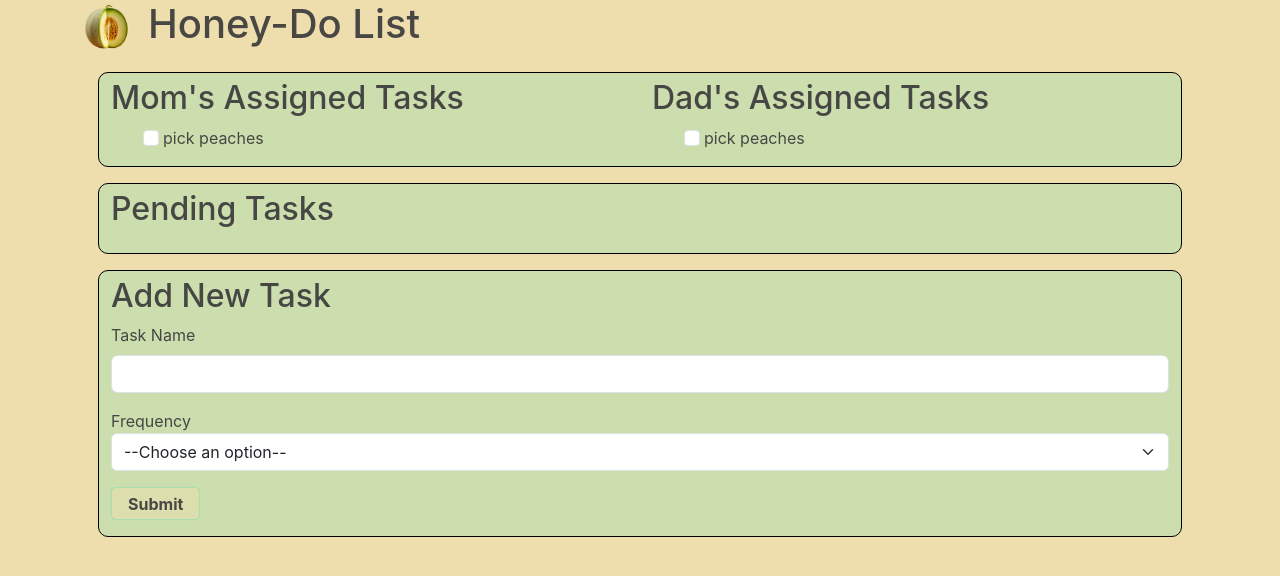
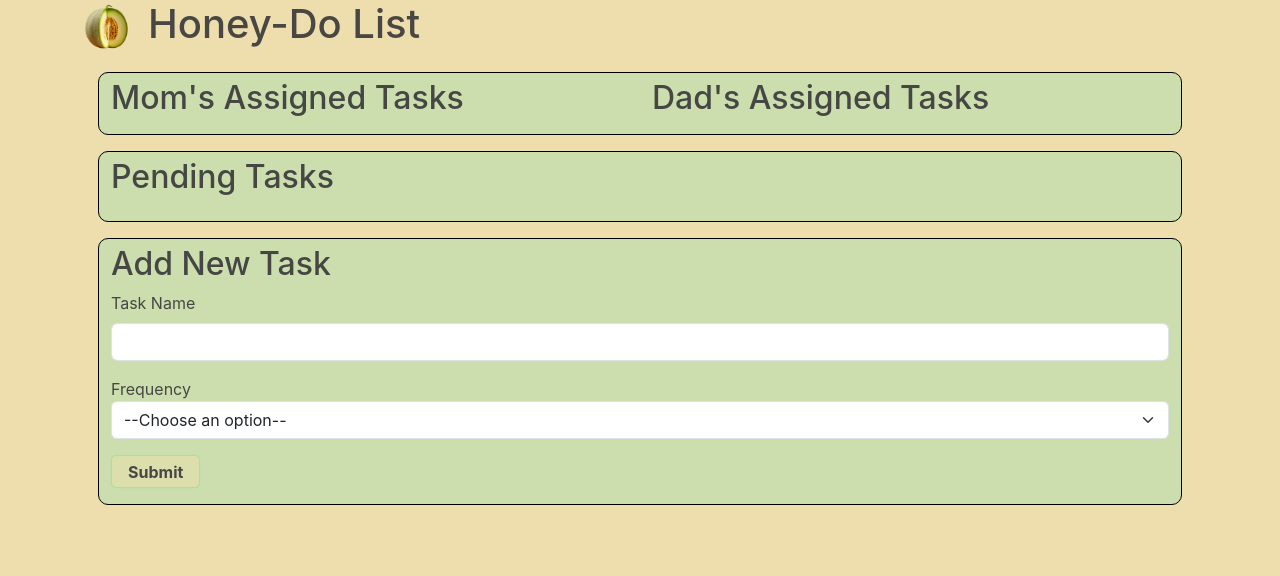
Before and after one commit to javar10/Honey-Do-List_React, a React (Create React App) app: page / in a window 1280 px wide. Shown: the top 576 px of the page. Built offline with nearby package versions, Linux system fonts and the light colour scheme.

Commit message:
assign tasks by user

```diff
--- a/src/App.js
+++ b/src/App.js
@@ -23,7 +23,7 @@ function App() {
         <h1 style={{ display: 'inline', marginRight: '10px' }}>Honey-Do List</h1> */}
       </div>
 
-        <AssignedTasks assignedList={assignedList}/>
+        <AssignedTasks taskList={taskList}/>
 
       <div className="row">
         <PendingTasks className="col" assignedList={assignedList} setAssignedList={setAssignedList} taskList={taskList} setTaskList={setTaskList}/>
--- a/src/components/AssignedTasks.js
+++ b/src/components/AssignedTasks.js
@@ -1,15 +1,16 @@
 import TaskList from "./TaskList";
 import { USERS } from '../shared/USERS';
 
-function AssignedTasks({assignedList}) {
-    console.log(USERS);
+function AssignedTasks({taskList}) {
     return (
         <div className="row">
             {USERS.map(user => {
+                const usersTasks = taskList.filter(task => task.assignment === user);
+                console.log(usersTasks);
                 return (
                     <div className="col">
                         <h2>{user}'s Assigned Tasks</h2>
-                        <TaskList taskList={assignedList}/>
+                        <TaskList taskList={usersTasks}/>
                     </div>
                 )
             })}
--- a/src/components/NewTaskForm.js
+++ b/src/components/NewTaskForm.js
@@ -1,5 +1,5 @@
 import {useState} from "react";
-import {Task} from "../shared/TASKS";
+import {Task} from "../features/new_tasks/newTaskSlice";
 
 function NewTaskForm({taskList, setTaskList}) {
     const initialFormData = {task: "", frequency: ""};
@@ -13,13 +13,14 @@ function NewTaskForm({taskList, setTaskList}) {
     const [taskCounter, setTaskCounter] = useState(0);
     function handleSubmit(event) {
         event.preventDefault();
-        const newTask = new Task(taskCounter, formData.task);
+        const newTask = new Task(taskCounter, formData.task, formData.frequency);
         console.log(newTask);
         setTaskList([...taskList, newTask]);
         setTaskCounter(taskCounter + 1);
         console.log(taskList);
         setFormData(initialFormData);
     }
+    console.log(taskList);
 
     return (
         <>
--- a/src/components/PendingTasks.js
+++ b/src/components/PendingTasks.js
@@ -4,17 +4,23 @@ import AssignTaskBtn from "./buttons/AssignTaskBtn";
 import TaskListItem from "./TaskListItem";
 
 function PendingTasks({taskList, setTaskList, assignedList, setAssignedList, usersArray}) {
+
     return (
         <>
             <h2>Pending Tasks</h2>
             <ul>
                 {taskList.map( task => {
+                    console.log(task.assignment);
+                    if (task.assignment === null) {
                         return (
                             <>
                                 <li key={task.id} className="list-group-item">{task.name}</li>
                                 <AssignTaskBtn taskList={taskList} setTaskList={setTaskList} assignedList={assignedList} setAssignedList={setAssignedList} task={task}/>
                             </>
                         )
+                    } else {
+                        return <></>
+                    }
 
                 })}
             </ul>
--- a/src/components/UserList.js
+++ b/src/components/UserList.js
@@ -5,10 +5,15 @@ function UserList({taskList, setTaskList, assignedList, setAssignedList, usersAr
 
     function handleClick(e) {
         setAssignedList([...assignedList, task]);
-        setTaskList(taskList.filter(li => li !== task));
+        task.assignment = e.target.innerText;
+        console.log(e);
+        console.log(e.target.innerText);
+        console.log(task.assignment);
+        // setTaskList([...taskList, ])
+        // setTaskList(taskList.filter(li => li !== task));
 
     }
-
+console.log(taskList);
     return (
         <Dropdown.Menu className='userform'>
             {USERS.map(user => <Dropdown.Item onClick={handleClick}>{user}</Dropdown.Item>)}
--- /dev/null
+++ b/src/features/new_tasks/newTaskSlice.js
@@ -0,0 +1,11 @@
+export class Task {
+    constructor(id, name, frequency, assignment = null ) { // add duration, difficulty, overdue = false
+        this.id = id;
+        this.name = name;
+        this.frequency = frequency;
+        // this.duration = duration;
+        // this.difficulty = difficulty;
+        this.assignment = assignment;
+        // this.overdue = overdue;
+    }
+}
--- a/src/shared/TASKS.js
+++ b/src/shared/TASKS.js
@@ -1,14 +1,3 @@
-export class Task {
-    constructor(id, name, assignment = null ) { // add frequency, duration, difficulty, overdue = false
-        this.id = id;
-        this.name = name;
-        // this.frequency = frequency;
-        // this.duration = duration;
-        // this.difficulty = difficulty;
-        this.assignment = assignment;
-        // this.overdue = overdue;
-    }
-}
 
 export const TASKS = [
     {
```
Lines whose indentation alone changed are shown as unchanged.
